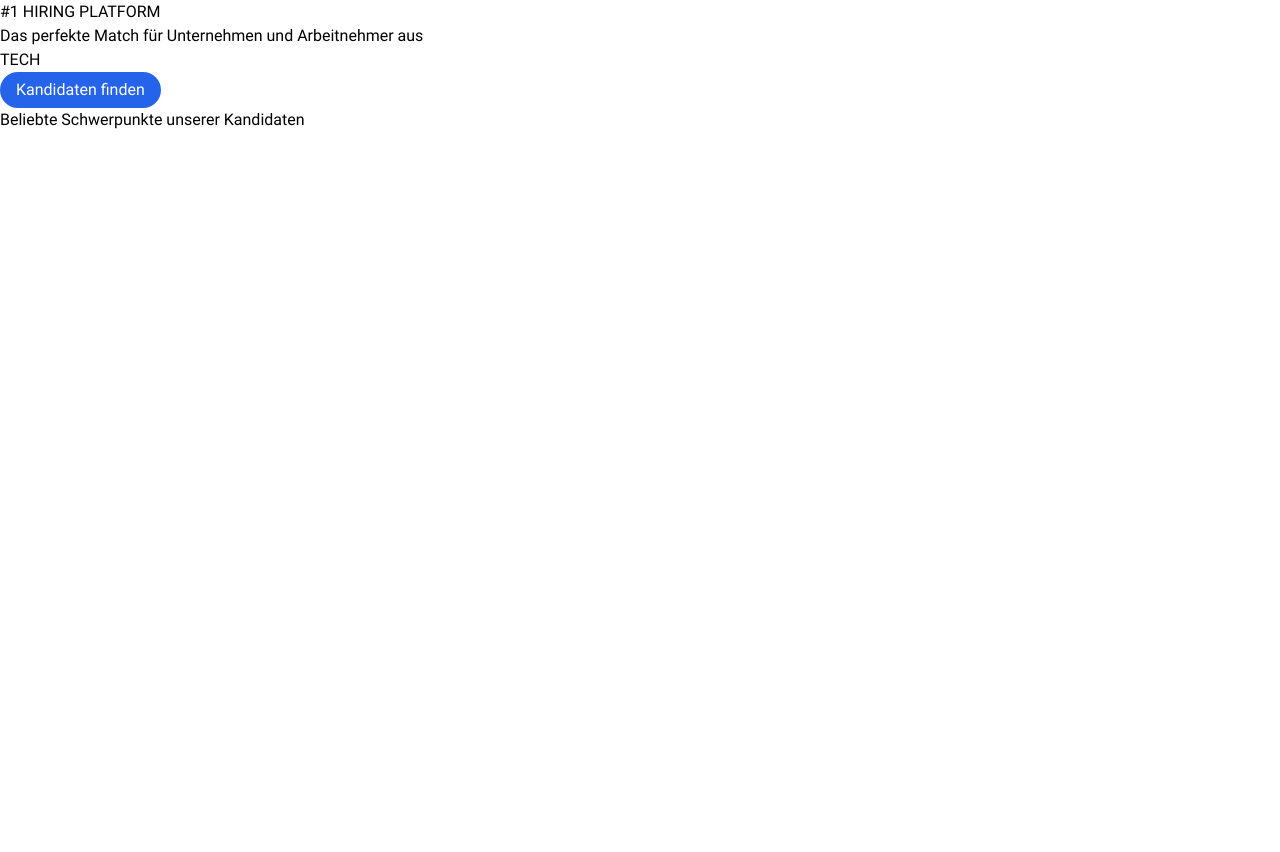
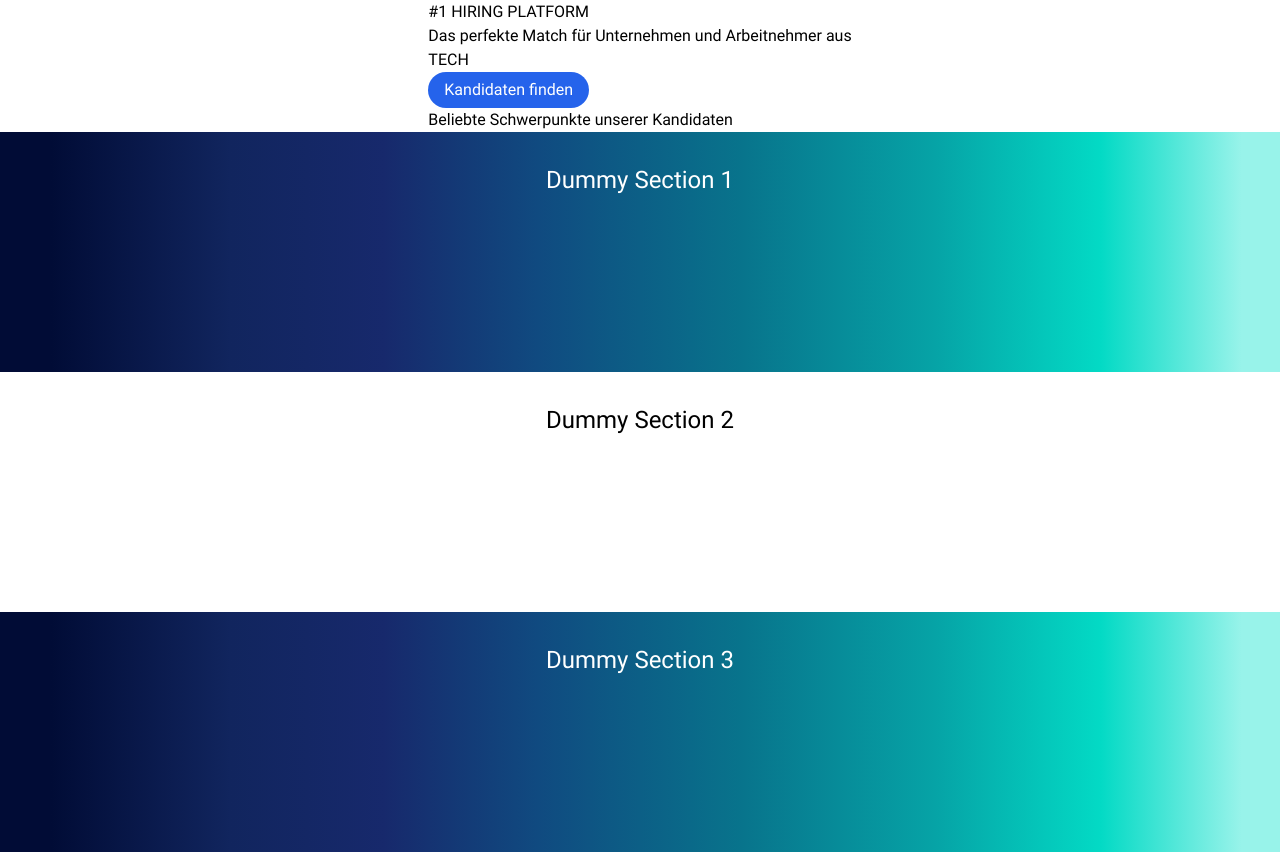
Before and after one commit to Nagell/cta, a Vue app: page / in a window 1280 px wide. Before the commit the page ends 800 px from the top, so only its background shows below. Built offline with nearby package versions, Linux system fonts and the light colour scheme.

Commit message:
fix: added colors and dummy sections / cleanup

```diff
--- a/src/pages/MainPage.vue
+++ b/src/pages/MainPage.vue
@@ -5,6 +5,17 @@
 
 <template>
   <main>
-    <MCta />
+    <section class="o-section">
+      <MCta />
+    </section>
+    <section class="o-section o-section--dummy-gradient">
+      Dummy Section 1
+    </section>
+    <section class="o-section o-section--dummy">
+      Dummy Section 2
+    </section>
+    <section class="o-section o-section--dummy-gradient">
+      Dummy Section 3
+    </section>
   </main>
 </template>
--- a/src/styles/_base/color.pcss
+++ b/src/styles/_base/color.pcss
@@ -31,5 +31,14 @@
         --color-gray-900:           33 33 33;           /* #212121 */
         --color-gray-1000:          17 17 17;           /* #111111 */
         --color-black:              0 0 0;              /* #000000 */
+
+        --color-gradient-100:       152 243 234;        /* #98F3EA */
+        --color-gradient-200:       3 218 197;          /* #03DAC5 */
+        --color-gradient-300:       6 163 166;          /* #06A3A6 */
+        --color-gradient-400:       8 116 140;          /* #08748C */
+        --color-gradient-500:       16 74 128;          /* #104A80 */
+        --color-gradient-600:       23 41 108;          /* #17296C */
+        --color-gradient-700:       17 37 94;           /* #11255E */
+        --color-gradient-800:       1 12 54;            /* #010C36 */
     }
 }
--- /dev/null
+++ b/src/styles/_components/molecules/cta.pcss
@@ -0,0 +1,6 @@
+@layer components {
+    .cta {
+        @apply
+        my-auto;
+    }
+}
--- /dev/null
+++ b/src/styles/_components/organisms/section.pcss
@@ -0,0 +1,28 @@
+@layer components {
+    .o-section {
+        @apply
+        flex
+        justify-center
+        my-auto;
+
+        &:not(:first-child) {
+            @apply
+            py-8;
+        }
+    }
+
+    .o-section--dummy {
+        @apply
+        h-60
+        text-2xl;
+    }
+
+    .o-section--dummy-gradient {
+        @apply
+        h-60
+        text-white
+        text-2xl
+
+        u-gradient-to-r;
+    }
+}
--- /dev/null
+++ b/src/styles/_utilities/common.pcss
@@ -0,0 +1,15 @@
+@layer utilities {
+    .u-gradient-to-r {
+        background-image: linear-gradient(
+            90deg,
+            theme(colors.gradient.800) 4%,
+            theme(colors.gradient.700) 18%,
+            theme(colors.gradient.600) 30%,
+            theme(colors.gradient.500) 42%,
+            theme(colors.gradient.400) 58%,
+            theme(colors.gradient.300) 73%,
+            theme(colors.gradient.200) 86%,
+            theme(colors.gradient.100) 97%
+        );
+    }
+}
--- a/src/styles/components.pcss
+++ b/src/styles/components.pcss
@@ -1 +1,8 @@
-@import './_components/button.pcss';
+/* Atoms */
+@import './_components/atoms/action/button.pcss';
+
+/* Molecules */
+@import './_components/molecules/cta.pcss';
+
+/* Organisms */
+@import './_components/organisms/section.pcss';
--- a/src/styles/index.pcss
+++ b/src/styles/index.pcss
@@ -5,4 +5,4 @@
 @import './components.pcss';
 
 @import 'tailwindcss/utilities';
-/* @import './utilities.pcss'; */
+@import './utilities.pcss';
--- /dev/null
+++ b/src/styles/utilities.pcss
@@ -0,0 +1 @@
+@import './_utilities/common.pcss';
--- a/tailwind.config.cjs
+++ b/tailwind.config.cjs
@@ -58,6 +58,17 @@ module.exports = {
                 1000: 'rgb(var(--color-gray-1000) / <alpha-value>)',
             },
             black: 'rgb(var(--color-black) / <alpha-value>)',
+
+            gradient: {
+                100: 'rgb(var(--color-gradient-100) / <alpha-value>)',
+                200: 'rgb(var(--color-gradient-200) / <alpha-value>)',
+                300: 'rgb(var(--color-gradient-300) / <alpha-value>)',
+                400: 'rgb(var(--color-gradient-400) / <alpha-value>)',
+                500: 'rgb(var(--color-gradient-500) / <alpha-value>)',
+                600: 'rgb(var(--color-gradient-600) / <alpha-value>)',
+                700: 'rgb(var(--color-gradient-700) / <alpha-value>)',
+                800: 'rgb(var(--color-gradient-800) / <alpha-value>)',
+            }
         },
         borderColor: (theme) => ({
             ...theme('colors'),
```
Also changed, not shown: src/styles/_components/atoms/action/button.pcss (renamed from src/styles/_components/button.pcss), 1 other file (tests, documents, lock files or other folders).
